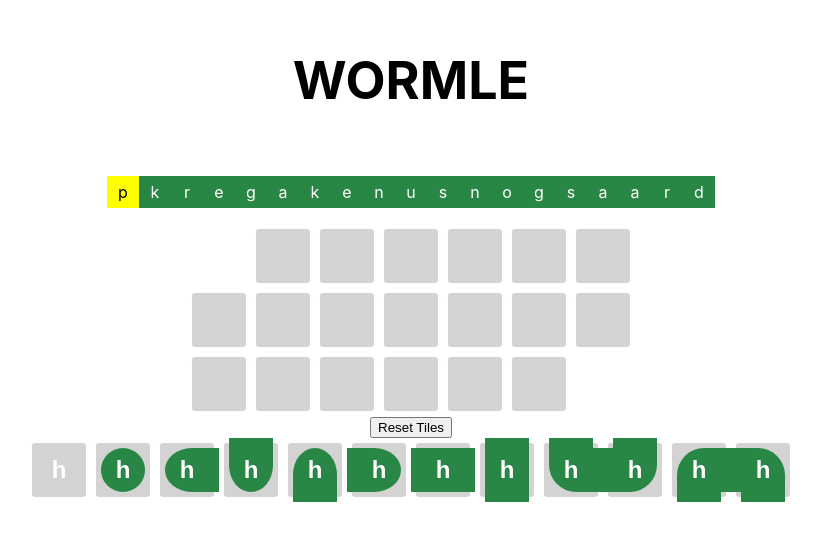
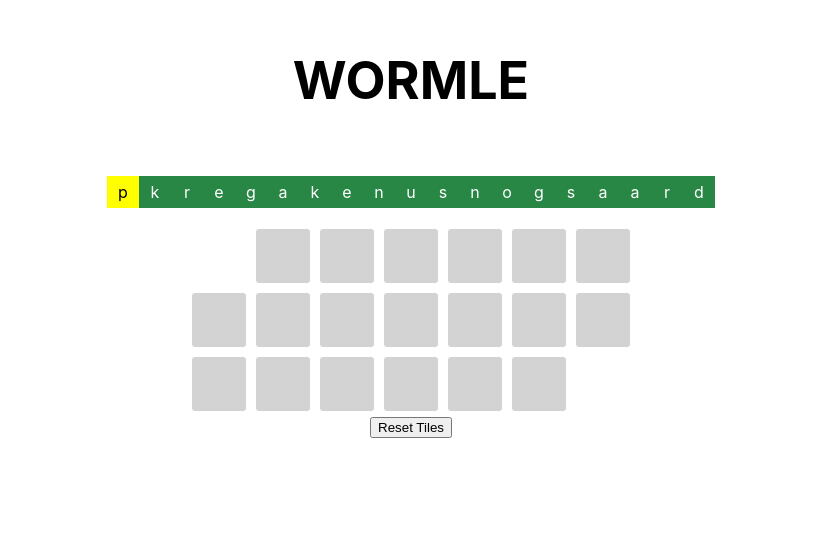
Before and after one commit to evarae/wormle, a React (Create React App) app: page / in a window 1280 px wide. Shown: the top 540 px of the page, without its empty margins (229-1050 px from the left). Built offline with nearby package versions, Linux system fonts and the light colour scheme.

Commit message:
Update TODO

```diff
--- a/src/App.tsx
+++ b/src/App.tsx
@@ -12,7 +12,6 @@ function App() {
         </h1>
       </header>
       <Grid/>
-      <TestGrid/>
     </div>
   );
 }
--- a/src/game/Grid.tsx
+++ b/src/game/Grid.tsx
@@ -3,6 +3,7 @@ import mockGameData from '../mock/mockGameData.json';
 import {GridTile, InvisibleTile, PathTile} from './GridTile';
 import { Coordinates, Tile, TileType } from '../types/types';
 import { Cardinal, areCoordinatesAdjacent, areCoordinatesEqual, createTileDictionary, getCardinalOfAdjacentCoordinates, getGridSize, getTileKey } from './TileHelper';
+import './Grid.css';
 
 function Grid() {
   //Game state stuff
@@ -234,8 +235,7 @@ function Grid() {
   };
 
   const pathElements = pathLetters.map((char, index) =>
-    // eslint-disable-next-line react/jsx-key
-    <PathTile isUsed = {(path.length > index)} letter={char} isHighlighted= {(path.length == index)}/>
+    <PathTile key = {index} isUsed = {(path.length > index)} letter={char} isHighlighted= {(path.length == index)}/>
   );
 
   return (
```
Also changed, not shown: 1 other file (tests, documents, lock files or other folders).
